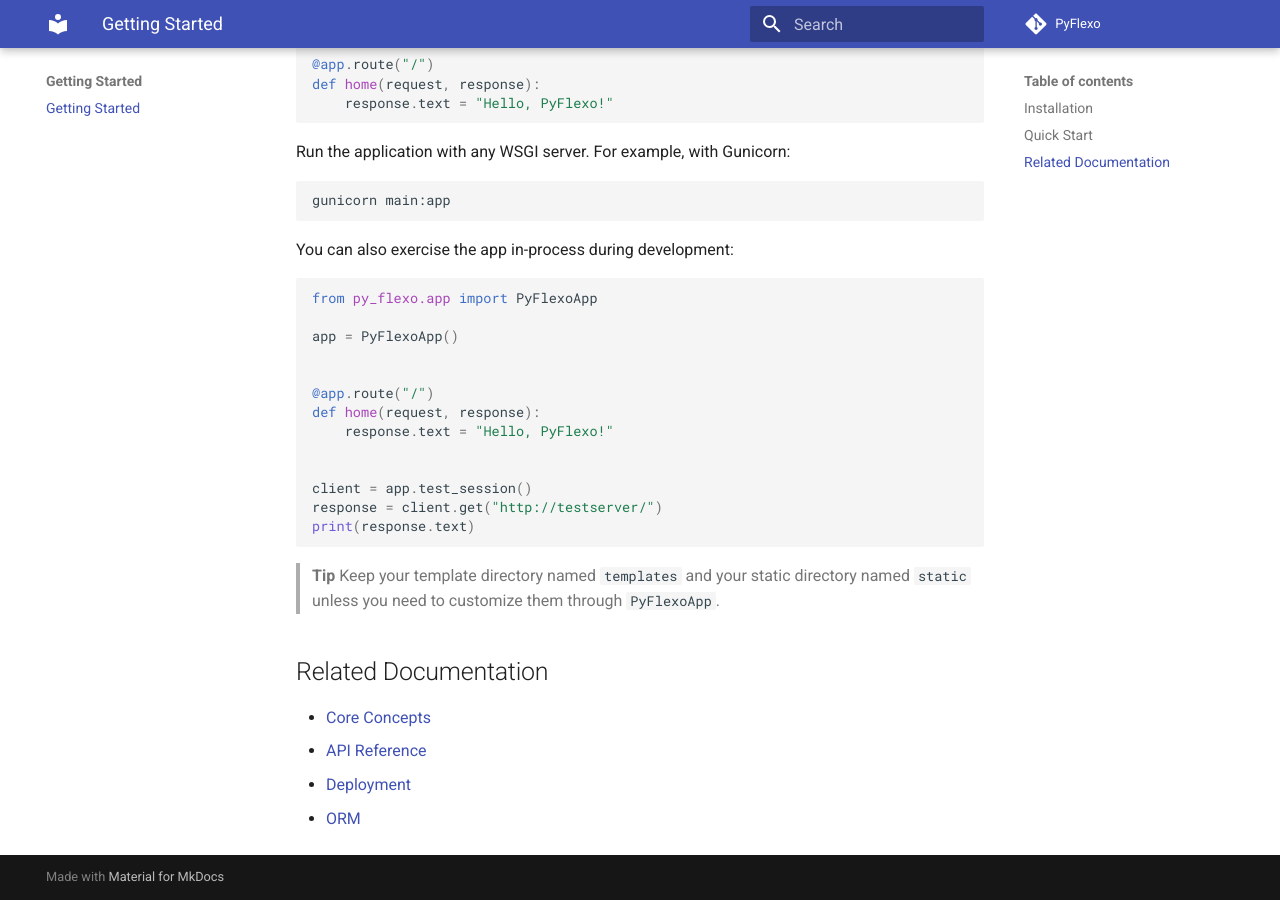
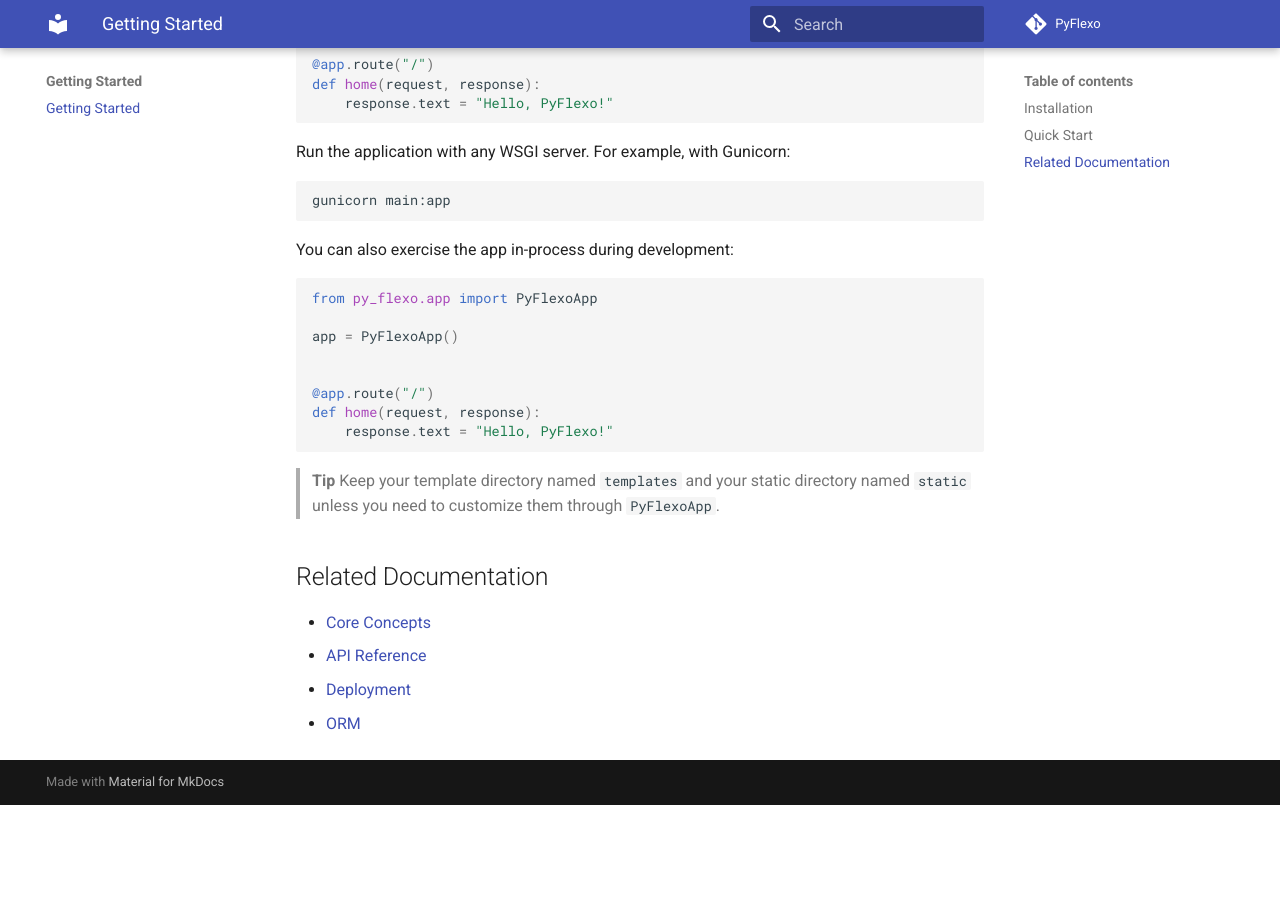
Before and after one commit to mukarramboy/py-flexo-docs, an MkDocs documentation site: the page built from docs/getting-started.md, in a window 1280 px wide and 900 px high, scrolled down 799 px. Built offline with MkDocs 1.6.1 and Material for MkDocs 9.7.7, drawn with Linux system fonts in a browser that asks for light colours; comment, search, counter and statistics services are not loaded; after the commit the page ends 1604 px from its top, so only the background shows below that.

Commit message:
fix:readme, started files

````diff
--- a/docs/getting-started.md
+++ b/docs/getting-started.md
@@ -51,11 +51,6 @@ app = PyFlexoApp()
 @app.route("/")
 def home(request, response):
     response.text = "Hello, PyFlexo!"
-
-
-client = app.test_session()
-response = client.get("http://testserver/")
-print(response.text)
 ```
 
 > **Tip**
````
Also changed, not shown: README.md (+0 -1 lines).
